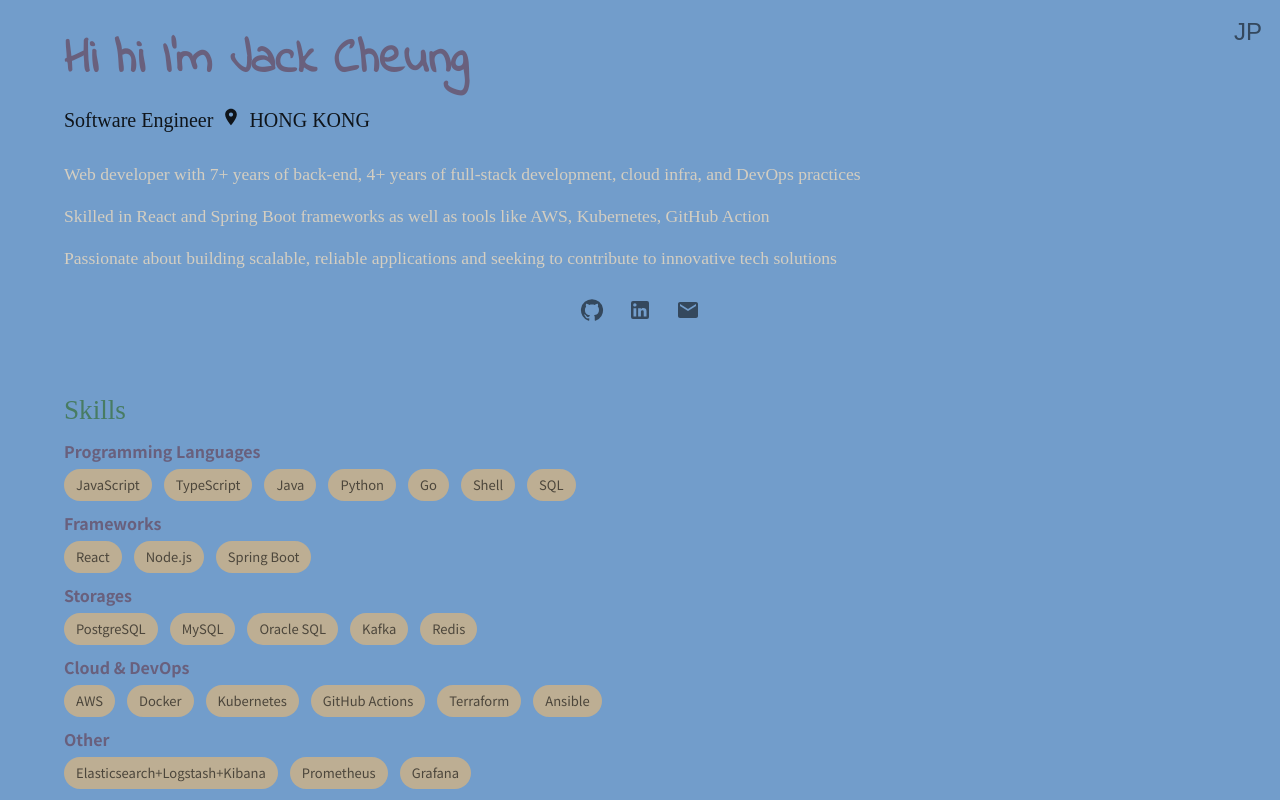
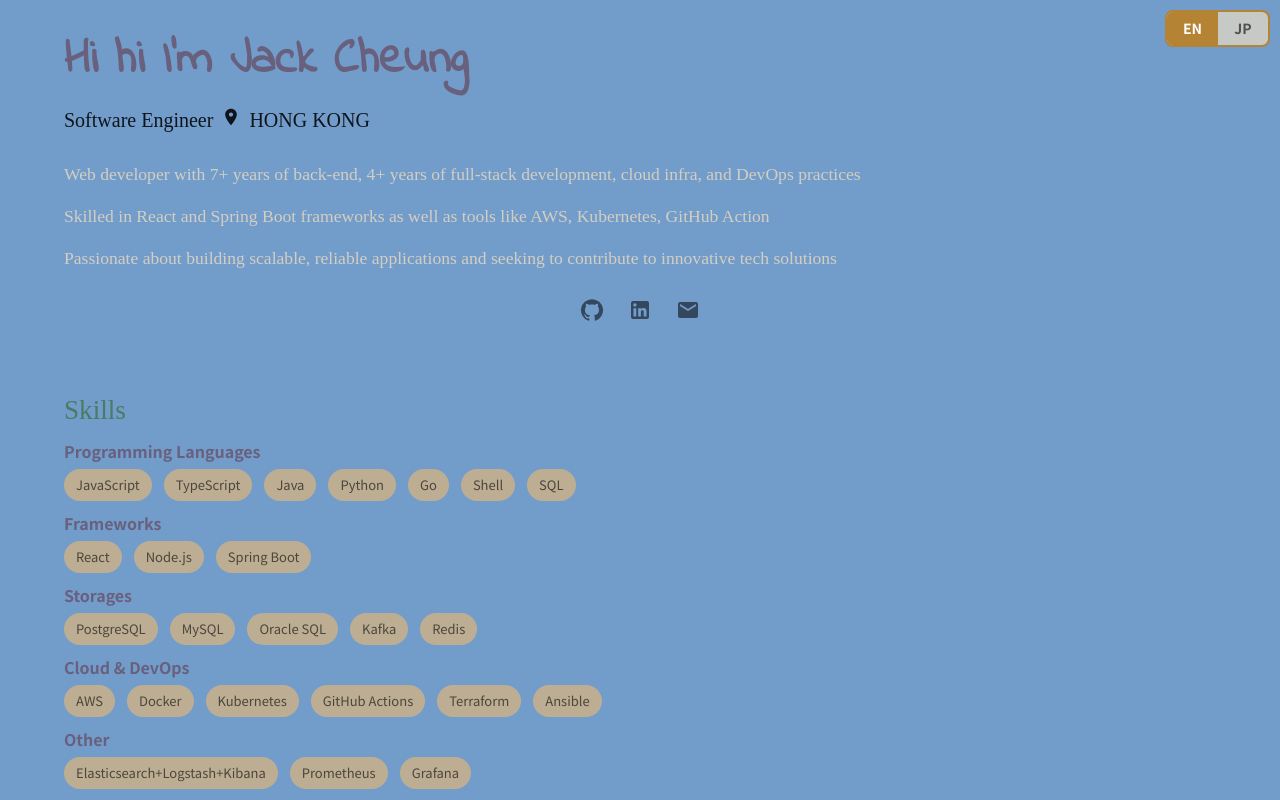
Before and after one commit to jkkcheung-dev/jkkcheung-dev.github.io, a React (Vite) app: page / in a window 1280 px wide. Shown: the top 800 px of the page. Built offline with nearby package versions, Linux system fonts and the light colour scheme; a web font is replaced by a local one.

Commit message:
feat: move language toggle to its own component and updated UI

```diff
--- a/src/components/Header.tsx
+++ b/src/components/Header.tsx
@@ -1,21 +1,16 @@
 import { Box, Typography, IconButton, Stack } from '@mui/material';
 import { GitHub, LinkedIn, Email, LocationOn } from '@mui/icons-material';
-import { useContext } from 'react';
-import { LanguageContext } from '@/App';
 import type { Resume } from '@/types';
+import { LanguageToggle } from './LanguageToggle';  // Add this import
 
 type HeaderProps = {
     data: Resume;
 };
 
 export const Header = ({ data }: HeaderProps) => {
-    const { language, toggleLanguage } = useContext(LanguageContext);
-
     return (
         <Box sx={{ py: 4, }}>
-            <IconButton onClick={toggleLanguage} sx={{ position: 'absolute', top: 10, right: 10 }}>
-                {language === 'en' ? 'JP' : 'EN'}
-            </IconButton>
+            <LanguageToggle />
 
             <Typography variant="h3" fontWeight="bold" color="primary.textColor1" sx={{ fontFamily: 'Indie Flower', }}>
                 {data.greetings}
--- a/src/components/LanguageToggle.tsx
+++ b/src/components/LanguageToggle.tsx
@@ -0,0 +1,75 @@
+// LanguageToggle.tsx
+
+import { Box, Button } from '@mui/material';
+import { useContext } from 'react';
+import { LanguageContext } from '@/App';
+
+export const LanguageToggle = () => {
+    const { language, toggleLanguage } = useContext(LanguageContext);
+
+    return (
+        <Box
+            sx={{
+                position: 'absolute',
+                top: 10,
+                right: 10,
+                display: 'flex',
+                border: 2,
+                borderColor: 'primary.main',
+                borderRadius: 2,
+                overflow: 'hidden',
+                bgcolor: 'background.paper',
+            }}
+        >
+            {/* EN Button */}
+            <Button
+                onClick={() => language !== 'en' && toggleLanguage()}
+                sx={{
+                    px: 2,
+                    py: 0.5,
+                    minWidth: 50,
+                    fontWeight: 600,
+                    fontSize: '0.875rem',
+                    borderRadius: 0,
+                    border: 'none',
+                    bgcolor: language === 'en' ? 'primary.main' : 'transparent',
+                    color: language === 'en' ? 'white' : 'text.secondary',
+                    transition: 'all 0.3s ease',
+                    '&:hover': {
+                        bgcolor: language === 'en'
+                            ? 'primary.main'
+                            : 'primary.dark',
+                        border: 'none',
+                    },
+                }}
+            >
+                EN
+            </Button>
+
+            {/* JP Button */}
+            <Button
+                onClick={() => language !== 'jp' && toggleLanguage()}
+                sx={{
+                    px: 2,
+                    py: 0.5,
+                    minWidth: 50,
+                    fontWeight: 600,
+                    fontSize: '0.875rem',
+                    borderRadius: 0,
+                    border: 'none',
+                    bgcolor: language === 'jp' ? 'primary.main' : 'transparent',
+                    color: language === 'jp' ? 'white' : 'text.secondary',
+                    transition: 'all 0.3s ease',
+                    '&:hover': {
+                        bgcolor: language === 'jp'
+                            ? 'primary.main'
+                            : 'primary.dark',
+                        border: 'none',
+                    },
+                }}
+            >
+                JP
+            </Button>
+        </Box>
+    );
+};
```
